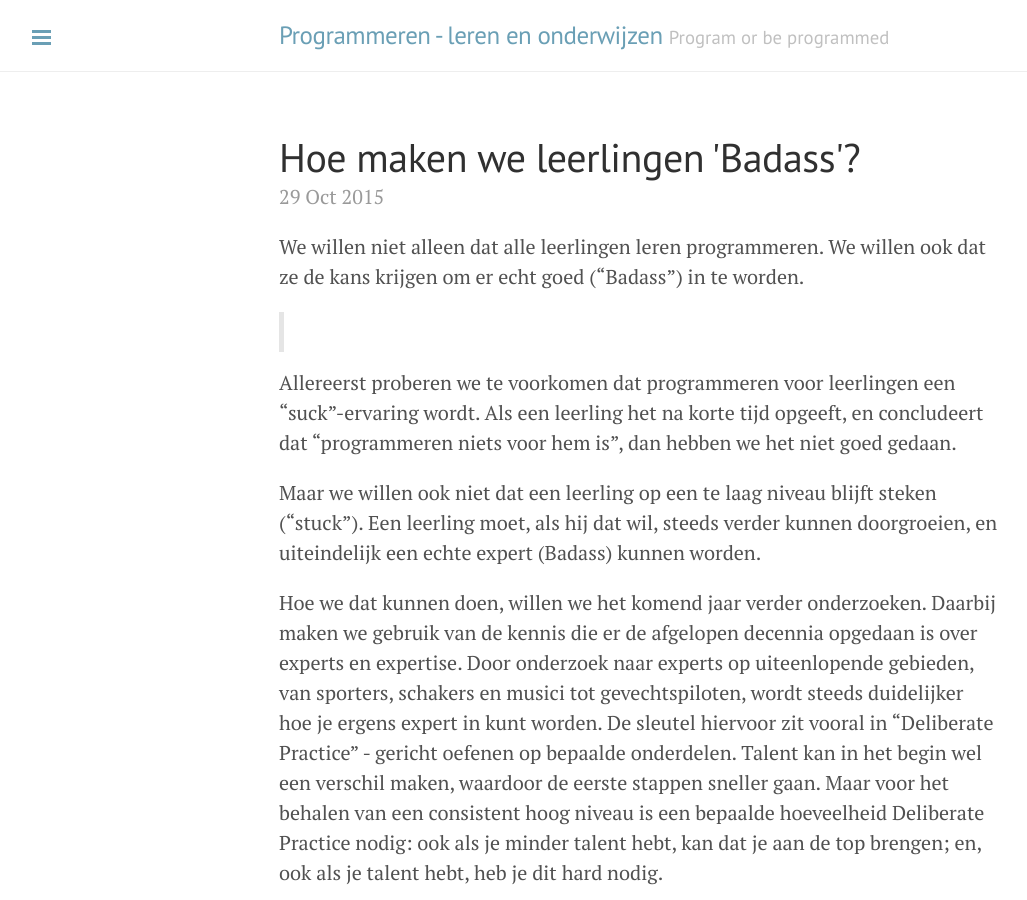
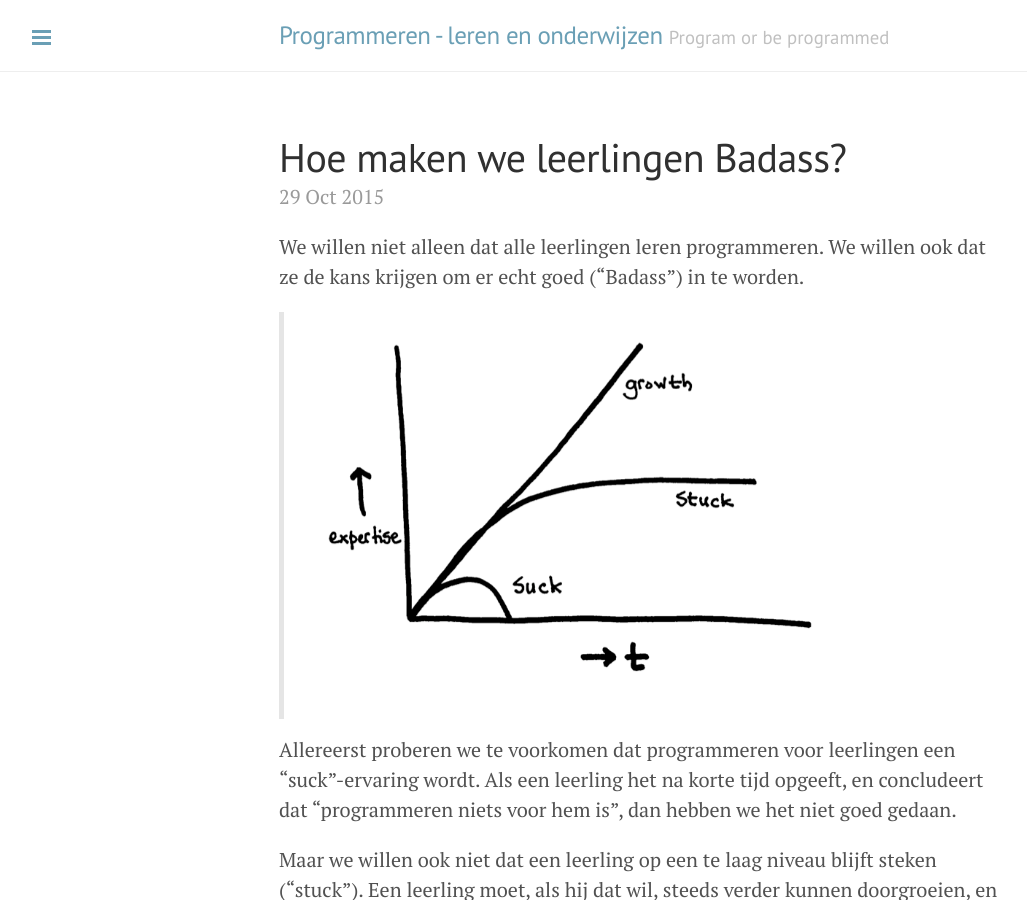
Before and after one commit to infvo/progblog, a Jekyll site: the page built from _posts/2015-10-29-badass.md, in a window 1280 px wide and 900 px high. Shown: the whole window, without its empty margins (1-1028 px from the left). Built offline with Jekyll 4.4.1, drawn with Linux system fonts in a browser that asks for light colours; comment, search, counter and statistics services are not loaded.

Commit message:
Kleine aanpassing Badass post - quotes in title geven Disqus problemen

```diff
--- a/_posts/2015-10-29-badass.md
+++ b/_posts/2015-10-29-badass.md
@@ -1,12 +1,12 @@
 ---
-title: "Hoe maken we leerlingen 'Badass'?"
+title: "Hoe maken we leerlingen Badass?"
 author: EJD
 layout: post
 ---
 
 We willen niet alleen dat alle leerlingen leren programmeren. We willen ook dat ze de kans krijgen om er echt goed ("Badass") in te worden.
 
->![](../figs/Badass-fig0.png)
+>![]({{site.url}}/figs/Badass-fig0.png)
 
 Allereerst  proberen we te voorkomen dat programmeren voor leerlingen een "suck"-ervaring wordt. Als een leerling het na korte tijd opgeeft, en concludeert dat "programmeren niets voor hem is", dan hebben we het niet goed gedaan.
 
```
